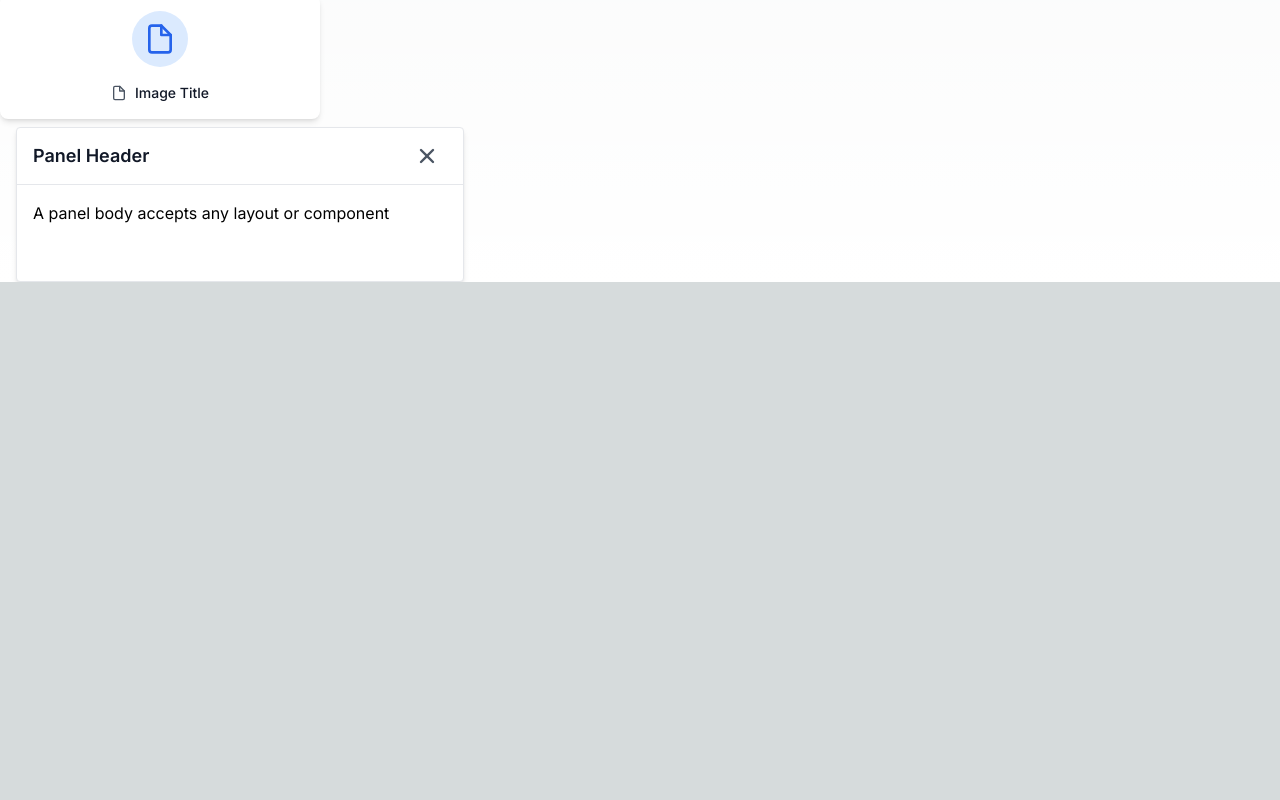
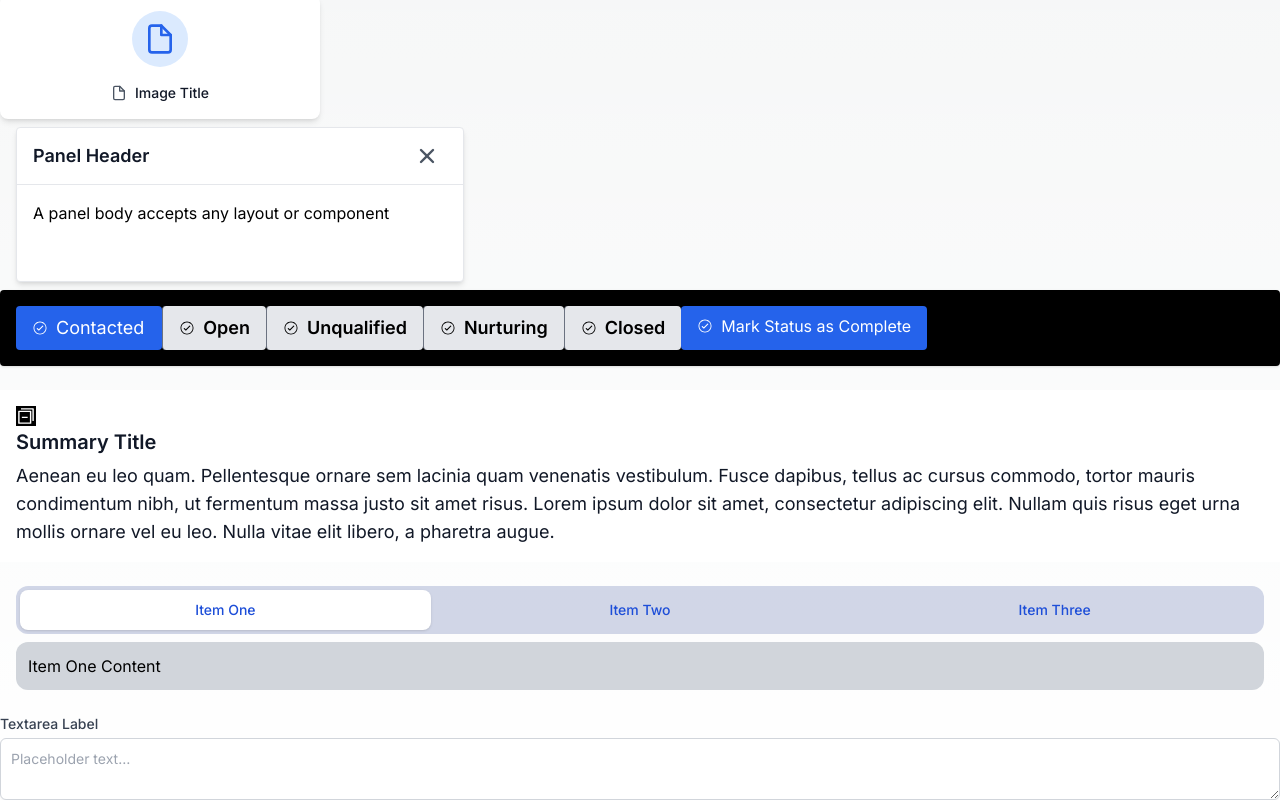
Before and after one commit to hamzaq453/AxiQDesignSystem, a Next.js app: page / in a window 1280 px wide. Shown: the part 2999-3799 px from the top of the page. Before the commit the page ends 3281 px from the top, so only its background shows below. Built offline with nearby package versions, Linux system fonts and the light colour scheme.

Commit message:
Added Tabs, Path Text Area and Summary details

```diff
--- a/package.json
+++ b/package.json
@@ -9,6 +9,7 @@
     "lint": "next lint"
   },
   "dependencies": {
+    "@headlessui/react": "^1.7.18",
     "@heroicons/react": "^1.0.6",
     "next": "14.1.4",
     "react": "^18",
--- a/src/app/components/PageHeader.tsx
+++ b/src/app/components/PageHeader.tsx
@@ -1,6 +1,6 @@
 import React from 'react'
 
-function PageHeader() {
+function Panels() {
   return (
     <div className='w-full'>
          <div>
@@ -86,4 +86,4 @@ function PageHeader() {
   )
 }
 
-export default PageHeader
+export default Panels
--- /dev/null
+++ b/src/app/components/Path.tsx
@@ -0,0 +1,64 @@
+import React from 'react';
+import { IoIosCheckmarkCircleOutline } from 'react-icons/io'; // You can replace this with the appropriate icon
+
+type PathItemProps = {
+  isSelected: boolean;
+  title: string;
+};
+
+const PathItem: React.FC<PathItemProps> = ({ isSelected, title }) => {
+  const itemBaseClass =
+    'flex items-center px-4 py-2 border-r-2 rounded border-transparent cursor-pointer';
+  const currentItemClass = isSelected
+    ? 'bg-blue-600 text-white'
+    : 'bg-gray-200 text-black font-semibold h-18 hover:bg-gray-300';
+  return (
+    <li
+      role="presentation"
+      className={`flex-1 text-center ${itemBaseClass} ${currentItemClass}`}
+    >
+      <a
+        href="#"
+        className="flex justify-center items-center space-x-2"
+        aria-selected={isSelected}
+        role="option"
+        tabIndex={isSelected ? 0 : -1}
+      >
+        <IoIosCheckmarkCircleOutline className="w-4 h-4" />
+        <span>{title}</span>
+      </a>
+    </li>
+  );
+};
+
+const Path: React.FC = () => {
+  // Determine the selected path item based on your state or props
+  const selectedPath = 'Contacted'; // Example selected path
+
+  return (
+    <div className="bg-black mb-4 p-4 text-black shadow rounded">
+      <div className="flex">
+        <div className="flex w-2xl overflow-hidden ">
+          <ul
+            className="flex divide-x divide-gray-500 text-lg text-black w-full"
+            role="listbox"
+            aria-orientation="horizontal"
+          >
+            <PathItem isSelected={selectedPath === 'Contacted'} title="Contacted" />
+            <PathItem isSelected={selectedPath === 'Open'} title="Open" />
+            <PathItem isSelected={selectedPath === 'Unqualified'} title="Unqualified" />
+            <PathItem isSelected={selectedPath === 'Nurturing'} title="Nurturing" />
+            <PathItem isSelected={selectedPath === 'Closed'} title="Closed" />
+          </ul>
+        </div>
+        <div className="flex-shrink-0 rounded bg-blue-600">
+          <button className="flex items-center justify-center  px-4 py-2 text-white">
+            <IoIosCheckmarkCircleOutline className="w-4 h-4 mr-2" /> Mark Status as Complete
+          </button>
+        </div>
+      </div>
+    </div>
+  );
+};
+
+export default Path;
--- /dev/null
+++ b/src/app/components/SummaryDetail.tsx
@@ -0,0 +1,41 @@
+'use client'
+import React, { useState } from 'react';
+import { AiOutlineSwitcher } from 'react-icons/ai'; // Replace this with your preferred toggle icon
+
+const SummaryDetail: React.FC = () => {
+  const [isOpen, setIsOpen] = useState(true);
+
+  const toggleOpen = () => setIsOpen(!isOpen);
+
+  return (
+    <div className={`p-4 bg-white text-black ${isOpen ? '' : 'hidden' }`} >
+      <button
+        className="flex items-center text-left text-lg text-white focus:outline-none focus:ring-2 focus:ring-offset-2 focus:ring-indigo-500"
+        title="Toggle details for Summary Title"
+        aria-controls="expando-unique-id"
+        aria-expanded={isOpen}
+        onClick={toggleOpen}
+      >
+        <AiOutlineSwitcher className="w-5 h-5 mr-2 bg-black" aria-hidden="true" />
+        <span className="sr-only text-lg text-black">Toggle details for Summary Title</span>
+      </button>
+      <div>
+        <div className="mt-1">
+          <h3 className="text-xl leading-6 font-semibold text-gray-900" title="Summary Title">
+            Summary Title
+          </h3>
+        </div>
+        <div className="mt-2" id="expando-unique-id">
+          <p className="text-lg text-gray-900">
+            Aenean eu leo quam. Pellentesque ornare sem lacinia quam venenatis vestibulum. Fusce dapibus,
+            tellus ac cursus commodo, tortor mauris condimentum nibh, ut fermentum massa justo sit amet
+            risus. Lorem ipsum dolor sit amet, consectetur adipiscing elit. Nullam quis risus eget urna
+            mollis ornare vel eu leo. Nulla vitae elit libero, a pharetra augue.
+          </p>
+        </div>
+      </div>
+    </div>
+  );
+};
+
+export default SummaryDetail;
--- /dev/null
+++ b/src/app/components/Tabs.tsx
@@ -0,0 +1,51 @@
+'use client'
+import React, { useState } from 'react';
+import { Tab } from '@headlessui/react';
+
+type TabItem = {
+  id: number;
+  title: string;
+  content: string;
+};
+
+const tabsData: TabItem[] = [
+  { id: 1, title: 'Item One', content: 'Item One Content' },
+  { id: 2, title: 'Item Two', content: 'Item Two Content' },
+  { id: 3, title: 'Item Three', content: 'Item Three Content' },
+];
+
+const TabsComponent: React.FC = () => {
+  const [selectedTab, setSelectedTab] = useState<number>(tabsData[0].id);
+
+  return (
+    <div className="p-4">
+      <Tab.Group selectedIndex={selectedTab - 1} onChange={(index: string | number) => setSelectedTab(tabsData[index].id)}>
+        <Tab.List className="flex p-1 space-x-1 bg-blue-900/20 rounded-xl">
+          {tabsData.map((tab) => (
+            <Tab
+              key={tab.id}
+              className={({ selected }) =>
+                `w-full py-2.5 text-sm leading-5 font-medium text-blue-700 rounded-lg
+                ${selected ? 'bg-white shadow' : 'text-blue-100 hover:bg-white/[0.12] hover:text-white'}`
+              }
+            >
+              {tab.title}
+            </Tab>
+          ))}
+        </Tab.List>
+        <Tab.Panels className="mt-2">
+          {tabsData.map((tab) => (
+            <Tab.Panel
+              key={tab.id}
+              className={`rounded-xl bg-gray-300 text-black p-3 ${selectedTab === tab.id ? 'block' : 'hidden'}`}
+            >
+              {tab.content}
+            </Tab.Panel>
+          ))}
+        </Tab.Panels>
+      </Tab.Group>
+    </div>
+  );
+};
+
+export default TabsComponent;
--- /dev/null
+++ b/src/app/components/TextArea.tsx
@@ -0,0 +1,20 @@
+import React from 'react'
+
+function TextArea() {
+  return (
+    <div>
+         <div className="flex flex-col space-y-1">
+      <label htmlFor="textarea-id-01" className="block text-sm font-medium text-gray-700">
+        Textarea Label
+      </label>
+      <textarea
+        id="textarea-id-01"
+        placeholder="Placeholder text…"
+        className="mt-1 block w-full p-2.5 text-sm border border-gray-300 rounded-md shadow-sm focus:ring-blue-500 focus:border-blue-500"
+      />
+    </div>
+    </div>
+  )
+}
+
+export default TextArea
--- a/src/app/page.tsx
+++ b/src/app/page.tsx
@@ -18,7 +18,11 @@ import ComboBox from "./components/ComboBox";
 import RadioGroup from "./components/RadioGroup";
 import FileSelector from "./components/FileSelector";
 import Files from "./components/Files";
-import PanelHeader from "./components/PanelHeader";
+import PanelHeader from "./components/Panels";
+import Path from "./components/Path";
+import SummaryDetail from "./components/SummaryDetail";
+import TabsComponent from "./components/Tabs";
+import TextArea from "./components/TextArea";
 
 export default function Home() {
   return (
@@ -43,6 +47,10 @@ export default function Home() {
       <FileSelector/>
       <Files/>
       <PanelHeader/>
+      <Path/>
+      <SummaryDetail/>
+      <TabsComponent/>
+      <TextArea/>
       {/* <Modals/> */}
 
 
```
Also changed, not shown: src/app/components/Panels.tsx (renamed from src/app/components/PanelHeader.tsx), 1 other file (tests, documents, lock files or other folders).
